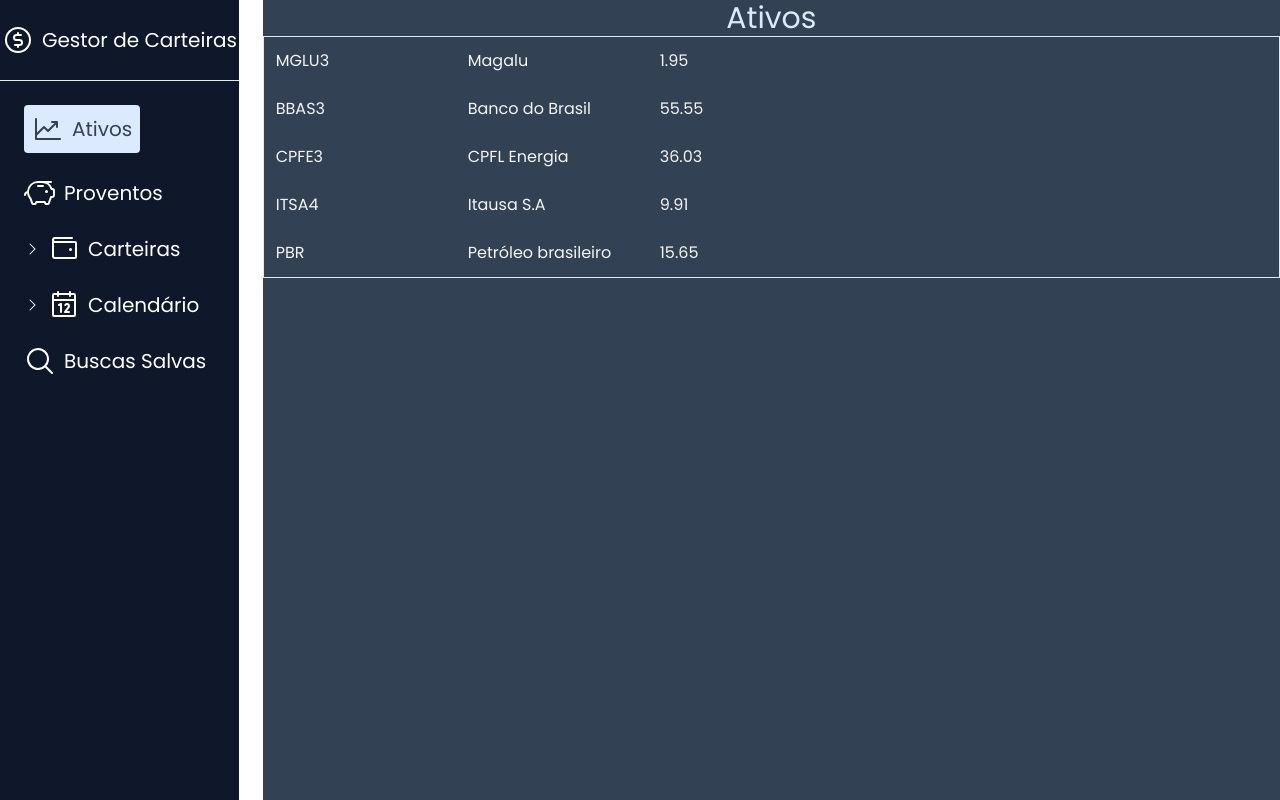
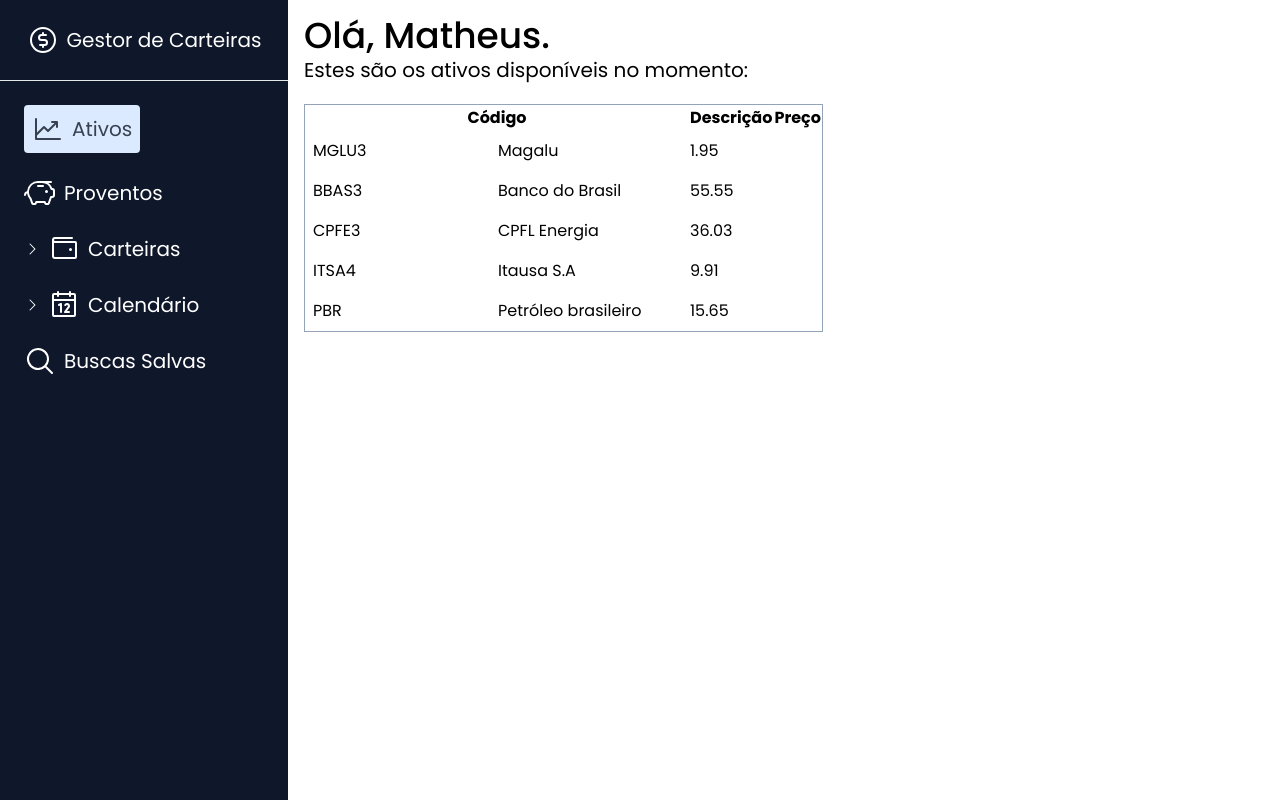
Before and after one commit to ThiagooSantoss/gestor-de-carteiras, a Next.js app: page /ativos in a window 1280 px wide. Built offline with nearby package versions, Linux system fonts and the light colour scheme.

Commit message:
Criação de rotas dos submenus e tabela de ativos

```diff
--- a/src/app/ativos/page.tsx
+++ b/src/app/ativos/page.tsx
@@ -1,44 +1,13 @@
+import { TabelaAtivos } from "@/components/TabelaAtivos";
+
 export default function Ativos() {
-  const listaDeAtivos = [
-    {
-      codigo: "MGLU3",
-      descricao: "Magalu",
-      preco: 1.95,
-    },
-    {
-      codigo: "BBAS3",
-      descricao: "Banco do Brasil",
-      preco: 55.55,
-    },
-    {
-      codigo: "CPFE3",
-      descricao: "CPFL Energia",
-      preco: 36.03,
-    },
-    {
-      codigo: "ITSA4",
-      descricao: "Itausa S.A",
-      preco: 9.91,
-    },
-    {
-      codigo: "PBR",
-      descricao: "Petróleo brasileiro",
-      preco: 15.65,
-    },
-  ];
   return (
-    <div className="container bg-slate-700">
-      <h1 className="text-center text-3xl text-blue-100">Ativos</h1>
-
-      <ul className="border border-blue-100">
-        {listaDeAtivos.map((item) => (
-          <li key={item.codigo} className="p-3 text-gray-100">
-            <span className="w-48 inline-block">{item.codigo}</span>
-            <span className="w-48 inline-block">{item.descricao}</span>
-            <span>{item.preco}</span>
-          </li>
-        ))}
-      </ul>
+    <div className="container">
+      <header className=" mb-5">
+        <h1 className="text-4xl font-medium">Olá, Matheus.</h1>
+        <h6 className="text-xl">Estes são os ativos disponíveis no momento:</h6>
+      </header>
+      <TabelaAtivos />
     </div>
   );
 }
--- /dev/null
+++ b/src/app/calendario/configuracao/page.tsx
@@ -0,0 +1,3 @@
+export default function Configuracao() {
+  return <h1>configuracao</h1>;
+}
--- /dev/null
+++ b/src/app/carteiras/rentabilidade/page.tsx
@@ -0,0 +1,3 @@
+export default function Rentabilidade() {
+  return <h1>rentabilidade</h1>;
+}
--- /dev/null
+++ b/src/app/carteiras/transacoes/page.tsx
@@ -0,0 +1,3 @@
+export default function Transacoes() {
+  return <h1>transacoes</h1>;
+}
--- a/src/app/layout.tsx
+++ b/src/app/layout.tsx
@@ -18,10 +18,9 @@ export default function RootLayout({
   return (
     <html lang="en">
       <body className={poppins.className}>
-        <div className="flex gap-6">
+        <div className="flex">
           <Sidebar />
-
-          {children}
+          <div className="p-4 w-full">{children}</div>
         </div>
       </body>
     </html>
--- a/src/components/Sidebar/SidebarItem.tsx
+++ b/src/components/Sidebar/SidebarItem.tsx
@@ -4,12 +4,17 @@ import { CaretDown, CaretRight, Icon } from "@phosphor-icons/react";
 import { useRouter } from "next/navigation";
 import { useState } from "react";
 
+interface SubMenuProps {
+  texto: string;
+  url: string;
+}
+
 interface SidebarItemProps {
   texto: string;
   Icone: Icon;
   isAtivo?: boolean;
   url: string;
-  subMenu?: string[];
+  subMenu?: SubMenuProps[];
 }
 
 export const SidebarItem = (props: SidebarItemProps) => {
@@ -46,11 +51,11 @@ export const SidebarItem = (props: SidebarItemProps) => {
         <ul className="ml-6">
           {subMenu.map((subMenuItem) => (
             <li
-              onClick={() => push("subItemURL")}
-              key={subMenuItem}
-              className="text-white cursor-pointer w-fit"
+              onClick={() => push(`${url}/${subMenuItem.url}`)}
+              key={subMenuItem.texto}
+              className="text-white cursor-pointer w-fit hover:opacity-80 transition-opacity"
             >
-              {subMenuItem}
+              {subMenuItem.texto}
             </li>
           ))}
         </ul>
--- a/src/components/Sidebar/index.tsx
+++ b/src/components/Sidebar/index.tsx
@@ -17,33 +17,51 @@ export const Sidebar = () => {
 
   const sidebarItemArr = [
     {
-      isAtivo: pathname == "/ativos",
+      isAtivo: pathname.includes("/ativos"),
       url: "/ativos",
       texto: "Ativos",
       Icone: ChartLineUp,
     },
     {
-      isAtivo: pathname == "/proventos",
+      isAtivo: pathname.includes("/proventos"),
       url: "/proventos",
       texto: "Proventos",
       Icone: PiggyBank,
     },
     {
-      isAtivo: pathname == "/carteiras",
+      isAtivo: pathname.includes("/carteiras"),
       url: "/carteiras",
       texto: "Carteiras",
       Icone: Wallet,
-      subMenu: ["Configuração", "Rentabilidade", "Transações"],
+      subMenu: [
+        {
+          texto: "Configuração",
+          url: "/configuracao",
+        },
+        {
+          texto: "Rentabilidade",
+          url: "/rentabilidade",
+        },
+        {
+          texto: "Transações",
+          url: "/transacoes",
+        },
+      ],
     },
     {
-      isAtivo: pathname == "/calendario",
+      isAtivo: pathname.includes("/calendario"),
       url: "/calendario",
       texto: "Calendário",
       Icone: Calendar,
-      subMenu: ["Configuração"],
+      subMenu: [
+        {
+          texto: "Configuração",
+          url: "/configuracao",
+        },
+      ],
     },
     {
-      isAtivo: pathname == "/buscas",
+      isAtivo: pathname.includes("/buscas"),
       url: "/buscas",
       texto: "Buscas Salvas",
       Icone: MagnifyingGlass,
@@ -51,7 +69,7 @@ export const Sidebar = () => {
   ];
 
   return (
-    <aside className="bg-slate-900 h-screen w-72 p-6">
+    <aside className="bg-slate-900 h-screen min-w-72 p-6">
       <header
         onClick={() => push("/")}
         className="text-white flex gap-2 justify-center items-center pb-6 mb-6 -mx-6 border-b text-xl cursor-pointer"
--- /dev/null
+++ b/src/components/TabelaAtivos.tsx
@@ -0,0 +1,61 @@
+import { table } from "console";
+
+export const TabelaAtivos = () => {
+  const listaDeAtivos = [
+    {
+      codigo: "MGLU3",
+      descricao: "Magalu",
+      preco: 1.95,
+    },
+    {
+      codigo: "BBAS3",
+      descricao: "Banco do Brasil",
+      preco: 55.55,
+    },
+    {
+      codigo: "CPFE3",
+      descricao: "CPFL Energia",
+      preco: 36.03,
+    },
+    {
+      codigo: "ITSA4",
+      descricao: "Itausa S.A",
+      preco: 9.91,
+    },
+    {
+      codigo: "PBR",
+      descricao: "Petróleo brasileiro",
+      preco: 15.65,
+    },
+  ];
+
+  return (
+    // <ul className="border border-slate-400 rounded">
+    //   {listaDeAtivos.map((item) => (
+    //     <li key={item.codigo} className="p-3">
+    //       <span className="w-48 inline-block">{item.codigo}</span>
+    //       <span className="w-48 inline-block">{item.descricao}</span>
+    //       <span>{item.preco}</span>
+    //     </li>
+    //   ))}
+    // </ul>
+    <table className="border border-slate-400 rounded">
+      <thead>
+        <tr>
+          <th>Código</th>
+          <th>Descrição</th>
+          <th>Preço</th>
+        </tr>
+      </thead>
+      <tbody>
+        {listaDeAtivos.map((item) => (
+          <tr key={item.codigo}>
+            <td className="w-48 inline-block p-2">{item.codigo}</td>
+            <td className="w-48 inline-block">{item.descricao}</td>
+            <td>{item.preco}</td>
+          </tr>
+        ))}
+      </tbody>
+    </table>
+  );
+};
```
